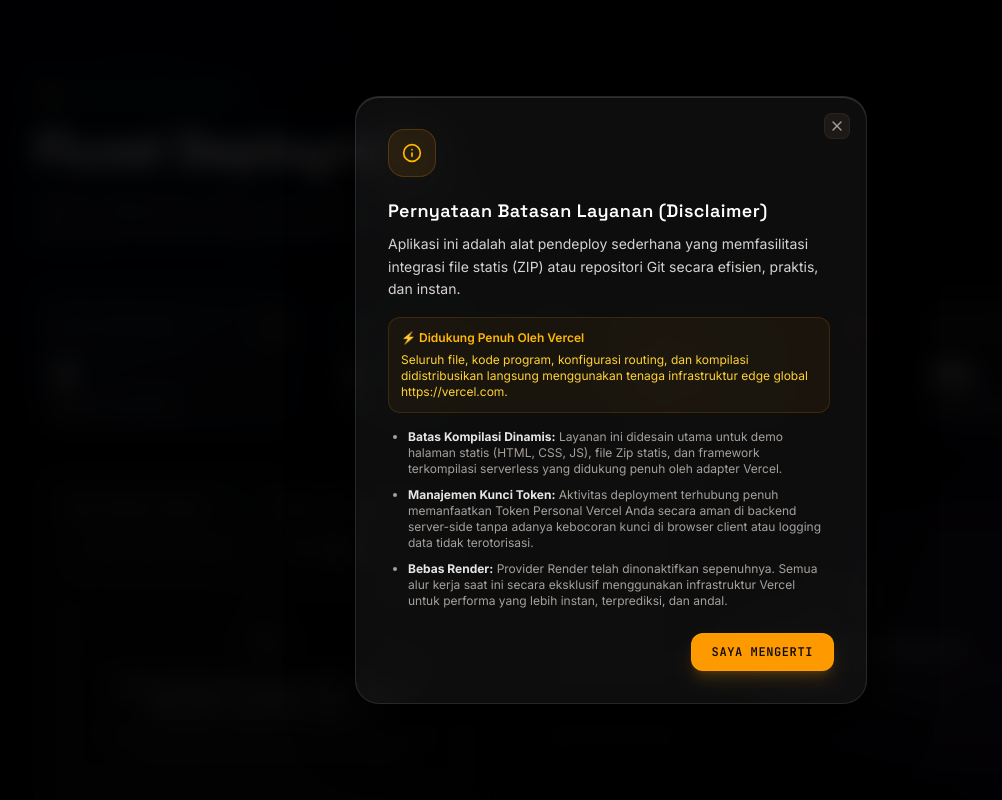
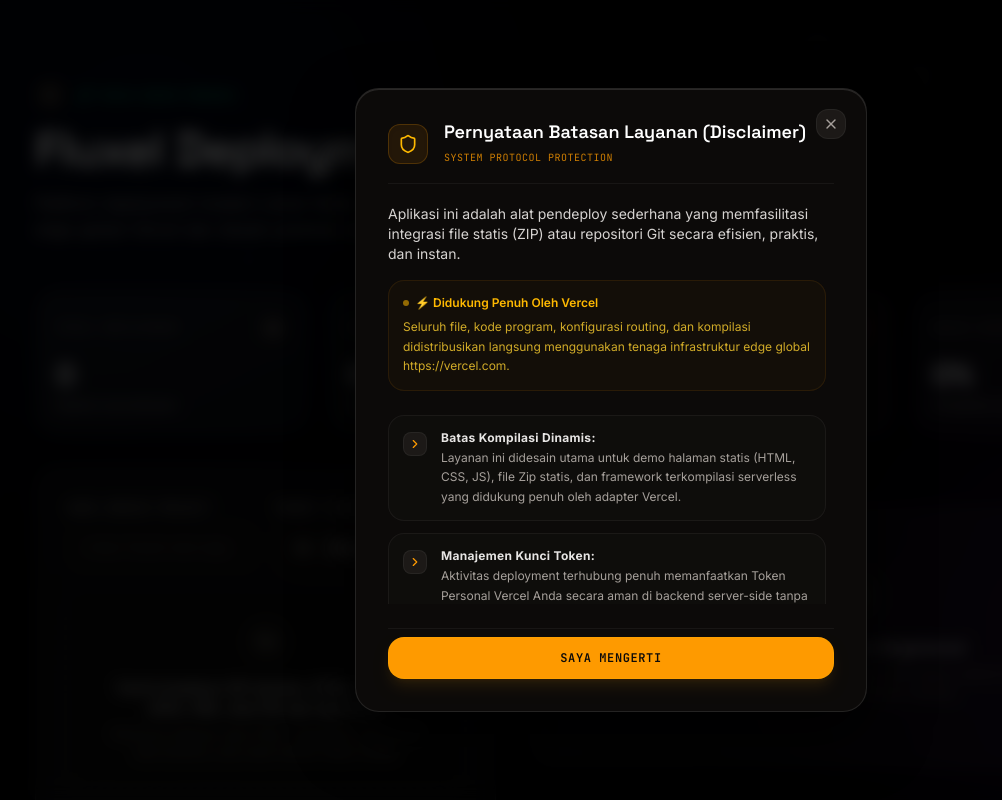
Before and after one commit to sanxbot345/Fluxel, a React (Vite) app: page / in a window 1280 px wide. Both pictures are taken after a click on the button "Disclaimer". Shown: the top 800 px of the page, without its empty margins (29-1031 px from the left). Built offline with nearby package versions, Linux system fonts and the light colour scheme.

Commit message:
feat: prioritize deployment URLs in UI
Update deployment list items to display the deployment URL as the primary identifier instead of the project name. Enhance interaction by making the URL a clickable link with an external indicator.

```diff
--- a/src/App.tsx
+++ b/src/App.tsx
@@ -1,5 +1,5 @@
 import { useState, useEffect } from "react";
-import { Sparkles, Activity, Menu, Info, X } from "lucide-react";
+import { Sparkles, Activity, Menu, Info, X, ChevronRight, Shield } from "lucide-react";
 import { motion, AnimatePresence } from "motion/react";
 import { DeploymentHistoryItem, DeploymentState, ProjectAnalytics } from "./types";
 import ParticleBackground from "./components/ParticleBackground";
@@ -75,7 +75,7 @@
     };
 
     setHistory((prev) => [historyItem, ...prev]);
-    addToast(`${t.successfullyQueued} ${newDeploy.name}!`, "success");
+    addToast(`${t.successfullyQueued} ${finalUrl}!`, "success");
   };
 
   const handleDeployError = (errMessage: string) => {
@@ -122,11 +122,12 @@
                     if (data.alias && Array.isArray(data.alias) && data.alias.length > 0) {
                       fetchedUrl = data.alias[0];
                     }
-                    const updated = { ...h, readyState: data.readyState as DeploymentState, url: fetchedUrl || h.url };
+                    const displayUrl = fetchedUrl || h.url;
+                    const updated = { ...h, readyState: data.readyState as DeploymentState, url: displayUrl };
                     if (data.readyState === DeploymentState.READY) {
-                      addToast(`Build Completed! "${h.name}" is now online!`, "success");
+                      addToast(`Build Completed! "${displayUrl}" is now online!`, "success");
                     } else if (data.readyState === DeploymentState.ERROR) {
-                      addToast(`Build Failed: error during compiling "${h.name}".`, "error");
+                      addToast(`Build Failed: error during compiling "${displayUrl}".`, "error");
                     }
                     return updated;
                   }
@@ -326,16 +327,6 @@
           </section>
         </div>
 
-        {/* About Section */}
-        <section className="mt-12 md:mt-20 p-6 md:p-8 rounded-3xl liquid-glass border border-white/5 bg-stone-950/40">
-          <h2 className="text-lg font-display font-semibold text-white mb-4">About Fluxel Studio</h2>
-          <p className="text-stone-400 text-sm leading-relaxed max-w-3xl">
-            Fluxel Studio is an independent software studio founded in 2026.
-            We focus on building modern developer tools and premium cloud technologies.
-            Fluxell Deployment is one of the products developed and maintained by Fluxel Studio.
-          </p>
-        </section>
-
         {/* Footer */}
         <footer className="mt-8 text-center text-stone-600 text-xs py-4 border-t border-white/5">
           <p className="mb-1">© 2026 Fluxel Studio. All rights reserved.</p>
@@ -404,66 +395,93 @@
               initial={{ opacity: 0 }}
               animate={{ opacity: 1 }}
               exit={{ opacity: 0 }}
-              transition={{ duration: 0.2 }}
-              className="absolute inset-0 bg-black/85 backdrop-blur-md"
+              transition={{ duration: 0.18, ease: "easeOut" }}
+              className="absolute inset-0 bg-black/80 backdrop-blur-sm"
               onClick={() => setIsDisclaimerOpen(false)}
             />
             <motion.div
-              initial={{ opacity: 0, scale: 0.85 }}
-              animate={{ opacity: 1, scale: 1 }}
-              exit={{ opacity: 0, scale: 0.85 }}
-              transition={{ type: "spring", damping: 25, stiffness: 350, duration: 0.25 }}
-              className="relative w-full max-w-lg p-6 sm:p-8 rounded-2xl border border-white/10 bg-stone-950/95 shadow-2xl backdrop-blur-xl liquid-glass"
+              initial={{ opacity: 0, scale: 0.94, y: 15 }}
+              animate={{ opacity: 1, scale: 1, y: 0 }}
+              exit={{ opacity: 0, scale: 0.94, y: 15 }}
+              transition={{ type: "tween", ease: [0.16, 1, 0.3, 1], duration: 0.3 }}
+              className="relative w-full max-w-lg p-6 sm:p-8 rounded-3xl border border-white/10 bg-stone-950 shadow-2xl overflow-hidden"
               style={{
-                boxShadow: "0 24px 60px rgba(0,0,0,0.95), inset 0 1px 0 rgba(255,255,255,0.15)",
+                boxShadow: "0 24px 60px rgba(0,0,0,0.95), inset 0 1px 0 rgba(255,255,255,0.12)",
               }}
             >
               <button
                 onClick={() => setIsDisclaimerOpen(false)}
-                className="absolute top-4 right-4 p-1 rounded-lg bg-stone-900 border border-white/5 hover:bg-stone-850 text-stone-400 hover:text-white transition-all duration-150"
+                className="absolute top-5 right-5 p-1.5 rounded-xl bg-stone-900 border border-white/5 hover:bg-stone-850 text-stone-400 hover:text-white transition-all duration-150 cursor-pointer active:scale-95"
                 title="Close Modal"
               >
                 <X className="w-4 h-4" />
               </button>
 
               {/* Design header */}
-              <div className="w-12 h-12 rounded-2xl bg-amber-500/10 border border-amber-500/20 text-amber-400 flex items-center justify-center mb-5 shadow-inner">
-                <Info className="w-5 h-5" />
+              <div className="flex items-center gap-4 mb-5 border-b border-white/5 pb-4">
+                <div className="w-10 h-10 rounded-xl bg-amber-500/10 border border-amber-500/20 text-amber-400 flex items-center justify-center shadow-inner">
+                  <Shield className="w-5 h-5 text-amber-400" />
+                </div>
+                <div>
+                  <h4 className="font-display font-semibold text-base sm:text-lg text-white leading-tight">
+                    {t.disclaimerTitle}
+                  </h4>
+                  <span className="text-[10px] font-mono text-amber-500/80 tracking-wider uppercase">System Protocol Protection</span>
+                </div>
               </div>
 
-              <h4 className="font-display font-semibold text-lg text-white mb-2 tracking-wide flex items-center gap-2">
-                {t.disclaimerTitle}
-              </h4>
-
-              <div className="text-stone-300 text-xs sm:text-sm mb-6 space-y-4 max-h-[60vh] overflow-y-auto pr-1 leading-relaxed">
-                <p>
+              <div className="text-stone-300 text-xs sm:text-sm mb-6 space-y-4 max-h-[50vh] overflow-y-auto pr-2 leading-relaxed">
+                <p className="text-stone-300 font-sans text-sm">
                   {t.disclaimerText1}
                 </p>
 
-                <div className="p-3 bg-amber-500/5 rounded-xl border border-amber-500/15 text-amber-300 text-xs flex flex-col gap-1.5 font-sans">
-                  <span className="font-semibold block text-amber-400">{t.disclaimerSupportTitle}</span>
-                  <span>
+                <div className="p-3.5 bg-amber-500/[0.03] rounded-2xl border border-amber-500/10 text-amber-300 text-xs flex flex-col gap-1.5 font-sans">
+                  <span className="font-semibold block text-amber-400 flex items-center gap-1.5">
+                    <span className="w-1.5 h-1.5 rounded-full bg-amber-400 animate-pulse" />
+                    {t.disclaimerSupportTitle}
+                  </span>
+                  <span className="text-amber-300/80 leading-relaxed">
                     {t.disclaimerSupportDesc}
                   </span>
                 </div>
 
-                <ul className="space-y-2.5 list-disc pl-5 text-stone-400 text-xs list-outside">
-                  <li>
-                    <strong className="text-stone-200">{t.disclaimerPoint1Title}</strong> {t.disclaimerPoint1Desc}
-                  </li>
-                  <li>
-                    <strong className="text-stone-200">{t.disclaimerPoint2Title}</strong> {t.disclaimerPoint2Desc}
-                  </li>
-                  <li>
-                    <strong className="text-stone-200">{t.disclaimerPoint3Title}</strong> {t.disclaimerPoint3Desc}
-                  </li>
-                </ul>
+                <div className="space-y-3 pt-2">
+                  <div className="flex gap-3.5 items-start p-3.5 rounded-2xl border border-white/5 bg-stone-900/20 hover:bg-stone-900/40 transition-colors">
+                    <div className="mt-0.5 p-1 rounded-lg bg-stone-900 border border-white/5 text-amber-500 shrink-0">
+                      <ChevronRight className="w-3.5 h-3.5" />
+                    </div>
+                    <div>
+                      <strong className="text-stone-200 text-xs tracking-wide block mb-0.5">{t.disclaimerPoint1Title}</strong>
+                      <span className="text-stone-400 text-xs leading-relaxed block">{t.disclaimerPoint1Desc}</span>
+                    </div>
+                  </div>
+
+                  <div className="flex gap-3.5 items-start p-3.5 rounded-2xl border border-white/5 bg-stone-900/20 hover:bg-stone-900/40 transition-colors">
+                    <div className="mt-0.5 p-1 rounded-lg bg-stone-900 border border-white/5 text-amber-500 shrink-0">
+                      <ChevronRight className="w-3.5 h-3.5" />
+                    </div>
+                    <div>
+                      <strong className="text-stone-200 text-xs tracking-wide block mb-0.5">{t.disclaimerPoint2Title}</strong>
+                      <span className="text-stone-400 text-xs leading-relaxed block">{t.disclaimerPoint2Desc}</span>
+                    </div>
+                  </div>
+
+                  <div className="flex gap-3.5 items-start p-3.5 rounded-2xl border border-white/5 bg-stone-900/20 hover:bg-stone-900/40 transition-colors">
+                    <div className="mt-0.5 p-1 rounded-lg bg-stone-900 border border-white/5 text-amber-500 shrink-0">
+                      <ChevronRight className="w-3.5 h-3.5" />
+                    </div>
+                    <div>
+                      <strong className="text-stone-200 text-xs tracking-wide block mb-0.5">{t.disclaimerPoint3Title}</strong>
+                      <span className="text-stone-400 text-xs leading-relaxed block">{t.disclaimerPoint3Desc}</span>
+                    </div>
+                  </div>
+                </div>
               </div>
 
-              <div className="flex justify-end gap-3">
+              <div className="flex justify-end gap-3 pt-2 border-t border-white/5">
                 <button
                   onClick={() => setIsDisclaimerOpen(false)}
-                  className="w-full sm:w-auto px-5 py-2.5 bg-amber-500 hover:bg-amber-400 text-stone-950 text-xs font-semibold rounded-xl shadow-lg shadow-amber-500/20 hover:shadow-amber-500/30 transition-all border border-amber-400/20 font-mono tracking-wider text-center"
+                  className="w-full px-5 py-3 bg-amber-500 hover:bg-amber-400 text-stone-950 text-xs font-bold rounded-2xl shadow-lg shadow-amber-500/10 hover:shadow-amber-500/20 transition-all border border-amber-400/20 font-mono tracking-wider text-center cursor-pointer active:scale-[0.98]"
                 >
                   {t.disclaimerUnderstand}
                 </button>
```
Also changed, not shown: src/components/DeploymentList.tsx (+12 -12 lines).
